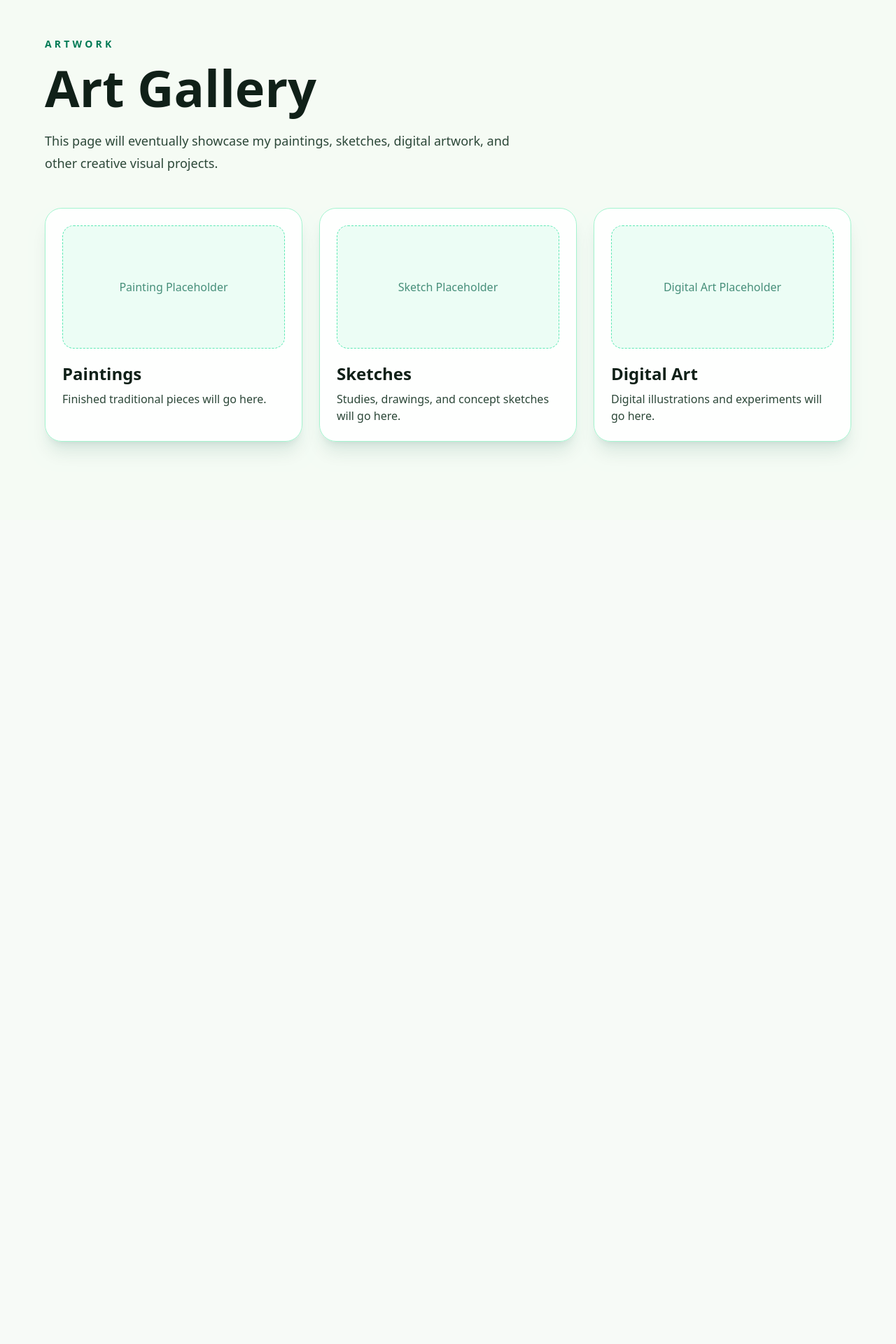
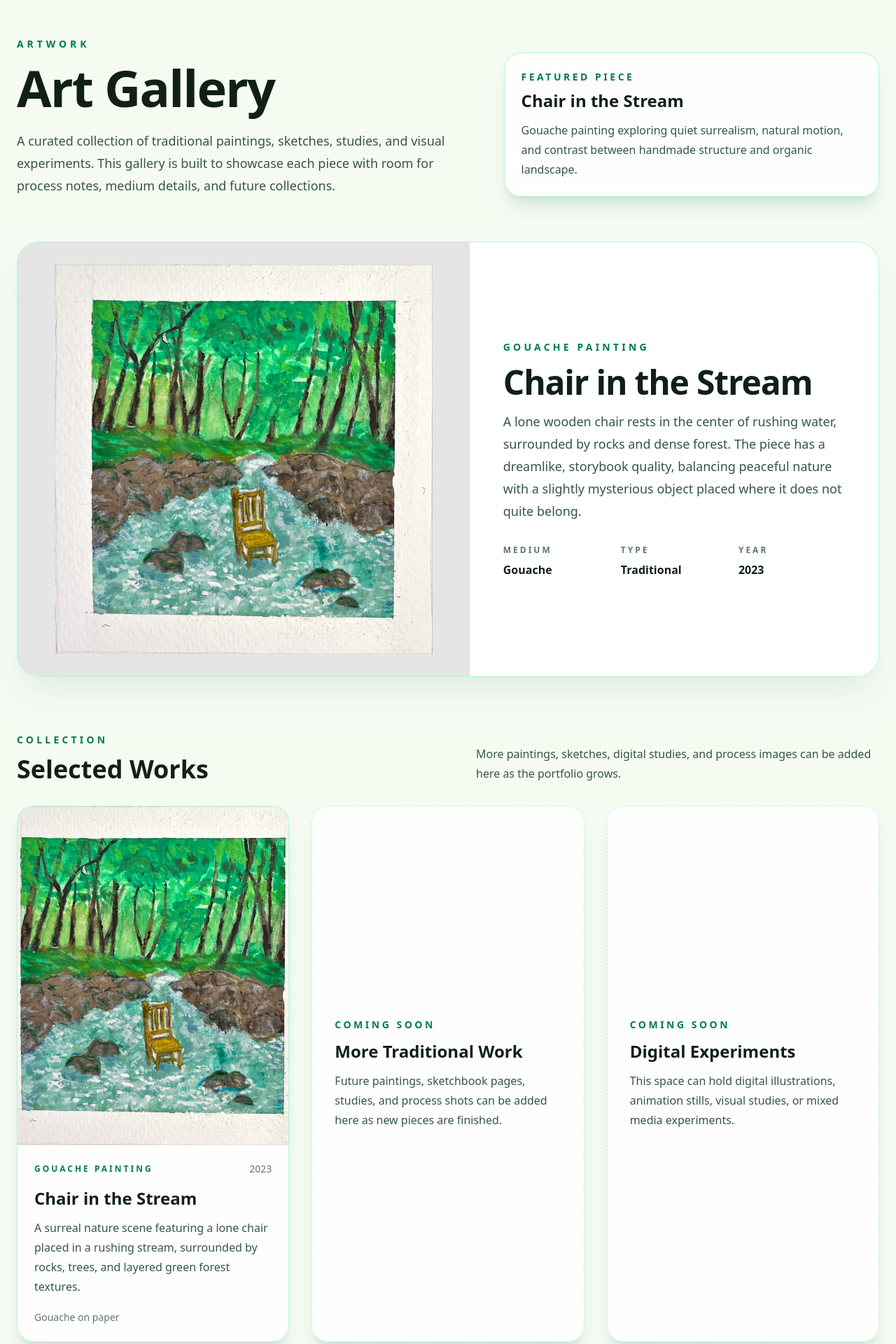
Before and after one commit to WayneH08/portfolio-site, a Next.js app: page /gallery in a window 1280 px wide. Shown: the part 120-2040 px from the top of the page at 70% size. Before the commit the page ends 863 px from the top, so only its background shows below. Built offline with nearby package versions, Linux system fonts and the light colour scheme.

Commit message:
Build professional art gallery page

```diff
--- a/app/gallery/page.tsx
+++ b/app/gallery/page.tsx
@@ -1,7 +1,21 @@
 "use client"
 
+import Image from "next/image"
+import { motion } from "framer-motion"
 import { useFunMode } from "@/components/FunModeProvider"
 import { useTheme } from "@/components/ThemeProvider"
+
+const artworks = [
+  {
+    title: "Chair in the Stream",
+    category: "Gouache Painting",
+    year: "2023",
+    medium: "Gouache on paper",
+    image: "/assets/gallery/chair-stream-painting.jpg",
+    description:
+      "A surreal nature scene featuring a lone chair placed in a rushing stream, surrounded by rocks, trees, and layered green forest textures.",
+  },
+]
 
 export default function GalleryPage() {
   const { funMode } = useFunMode()
@@ -13,70 +27,209 @@ export default function GalleryPage() {
     ? "fun-mode-gradient text-white"
     : isDark
       ? "bg-[#06150f] text-white"
-      : "bg-[#f5fbf4] text-[#102018]"
+      : "bg-[#f6fbf2] text-[#102018]"
 
   const eyebrowClass = funMode || isDark ? "text-emerald-200" : "text-emerald-700"
 
-  const paragraphClass = funMode || isDark ? "text-white/80" : "text-[#2c4738]"
+  const paragraphClass = funMode || isDark ? "text-white/75" : "text-[#355645]"
+
+  const mutedTextClass = funMode || isDark ? "text-white/55" : "text-[#5d7668]"
 
   const cardClass =
     funMode || isDark
-      ? "border-white/15 bg-white/10 text-white shadow-2xl backdrop-blur"
-      : "border-emerald-200 bg-white/85 text-[#102018] shadow-xl shadow-emerald-900/10 backdrop-blur"
+      ? "border-white/15 bg-white/10 shadow-2xl shadow-black/30 backdrop-blur"
+      : "border-emerald-200/80 bg-white/85 shadow-xl shadow-emerald-900/10 backdrop-blur"
 
-  const placeholderClass =
+  const featureClass =
     funMode || isDark
-      ? "border-white/30 bg-white/10 text-white/60"
-      : "border-emerald-300 bg-emerald-50 text-emerald-800/70"
+      ? "border-white/15 bg-black/20 shadow-2xl shadow-black/30"
+      : "border-emerald-200/80 bg-white/90 shadow-2xl shadow-emerald-900/10"
 
   return (
     <main className={`min-h-screen px-6 py-28 transition-colors duration-500 ${pageClass}`}>
-      <section className="mx-auto max-w-6xl">
-        <p className={`mb-4 text-sm font-semibold uppercase tracking-[0.3em] ${eyebrowClass}`}>
+      <section className="mx-auto max-w-7xl">
+        {/* HERO */}
+        <div className="mb-16 grid items-end gap-10 lg:grid-cols-[1.1fr_0.9fr]">
+          <motion.div
+            initial={{ opacity: 0, y: 24 }}
+            animate={{ opacity: 1, y: 0 }}
+            transition={{ duration: 0.55 }}
+          >
+            <p className={`mb-4 text-sm font-semibold uppercase tracking-[0.35em] ${eyebrowClass}`}>
               Artwork
             </p>
 
-        <h1 className="mb-6 text-5xl font-bold md:text-7xl">
+            <h1 className="mb-6 max-w-4xl text-5xl font-bold tracking-tight md:text-7xl">
               Art Gallery
             </h1>
 
             <p className={`max-w-2xl text-lg leading-8 ${paragraphClass}`}>
-          This page will eventually showcase my paintings, sketches, digital
-          artwork, and other creative visual projects.
+              A curated collection of traditional paintings, sketches, studies,
+              and visual experiments. This gallery is built to showcase each
+              piece with room for process notes, medium details, and future
+              collections.
+            </p>
+          </motion.div>
+
+          <motion.div
+            initial={{ opacity: 0, y: 24 }}
+            animate={{ opacity: 1, y: 0 }}
+            transition={{ duration: 0.55, delay: 0.1 }}
+            className={`rounded-3xl border p-6 ${cardClass}`}
+          >
+            <p className={`mb-2 text-sm font-semibold uppercase tracking-[0.25em] ${eyebrowClass}`}>
+              Featured Piece
+            </p>
+            <h2 className="text-2xl font-bold">Chair in the Stream</h2>
+            <p className={`mt-3 leading-7 ${paragraphClass}`}>
+              Gouache painting exploring quiet surrealism, natural motion, and
+              contrast between handmade structure and organic landscape.
+            </p>
+          </motion.div>
+        </div>
+
+        {/* FEATURED ARTWORK */}
+        <motion.article
+          initial={{ opacity: 0, y: 28 }}
+          animate={{ opacity: 1, y: 0 }}
+          transition={{ duration: 0.6, delay: 0.15 }}
+          className={`overflow-hidden rounded-[2rem] border ${featureClass}`}
+        >
+          <div className="grid gap-0 lg:grid-cols-[1.05fr_0.95fr]">
+            <div className="relative min-h-[420px] bg-black/10 md:min-h-[620px]">
+              <Image
+                src="/assets/gallery/chair-stream-painting.jpg"
+                alt="Gouache painting of a wooden chair sitting in a stream surrounded by rocks and forest trees."
+                fill
+                priority
+                className="object-contain p-4 md:p-8"
+                sizes="(max-width: 1024px) 100vw, 55vw"
+              />
+            </div>
+
+            <div className="flex flex-col justify-center p-8 md:p-12">
+              <p className={`mb-4 text-sm font-semibold uppercase tracking-[0.3em] ${eyebrowClass}`}>
+                Gouache Painting
               </p>
 
-        <div className="mt-12 grid gap-6 md:grid-cols-3">
-          <div className={`rounded-3xl border p-6 transition hover:-translate-y-1 ${cardClass}`}>
-            <div className={`mb-5 flex h-44 items-center justify-center rounded-2xl border border-dashed ${placeholderClass}`}>
-              Painting Placeholder
+              <h2 className="mb-4 text-4xl font-bold tracking-tight md:text-5xl">
+                Chair in the Stream
+              </h2>
+
+              <p className={`mb-8 text-lg leading-8 ${paragraphClass}`}>
+                A lone wooden chair rests in the center of rushing water,
+                surrounded by rocks and dense forest. The piece has a dreamlike,
+                storybook quality, balancing peaceful nature with a slightly
+                mysterious object placed where it does not quite belong.
+              </p>
+
+              <div className="grid gap-4 sm:grid-cols-3">
+                <div>
+                  <p className={`text-xs font-semibold uppercase tracking-[0.25em] ${mutedTextClass}`}>
+                    Medium
+                  </p>
+                  <p className="mt-2 font-semibold">Gouache</p>
                 </div>
-            <h2 className="mb-2 text-2xl font-bold">Paintings</h2>
-            <p className={paragraphClass}>
-              Finished traditional pieces will go here.
+
+                <div>
+                  <p className={`text-xs font-semibold uppercase tracking-[0.25em] ${mutedTextClass}`}>
+                    Type
+                  </p>
+                  <p className="mt-2 font-semibold">Traditional</p>
+                </div>
+
+                <div>
+                  <p className={`text-xs font-semibold uppercase tracking-[0.25em] ${mutedTextClass}`}>
+                    Year
+                  </p>
+                  <p className="mt-2 font-semibold">2023</p>
+                </div>
+              </div>
+            </div>
+          </div>
+        </motion.article>
+
+        {/* COLLECTION GRID */}
+        <section className="mt-20">
+          <div className="mb-8 flex flex-col gap-4 md:flex-row md:items-end md:justify-between">
+            <div>
+              <p className={`mb-3 text-sm font-semibold uppercase tracking-[0.3em] ${eyebrowClass}`}>
+                Collection
+              </p>
+              <h2 className="text-4xl font-bold">Selected Works</h2>
+            </div>
+
+            <p className={`max-w-xl leading-7 ${paragraphClass}`}>
+              More paintings, sketches, digital studies, and process images can
+              be added here as the portfolio grows.
             </p>
           </div>
 
-          <div className={`rounded-3xl border p-6 transition hover:-translate-y-1 ${cardClass}`}>
-            <div className={`mb-5 flex h-44 items-center justify-center rounded-2xl border border-dashed ${placeholderClass}`}>
-              Sketch Placeholder
+          <div className="grid gap-8 md:grid-cols-2 xl:grid-cols-3">
+            {artworks.map((artwork) => (
+              <motion.div
+                key={artwork.title}
+                initial={{ opacity: 0, y: 24 }}
+                whileInView={{ opacity: 1, y: 0 }}
+                viewport={{ once: true, amount: 0.25 }}
+                transition={{ duration: 0.45 }}
+                className={`group overflow-hidden rounded-3xl border transition duration-300 hover:-translate-y-1 ${cardClass}`}
+              >
+                <div className="relative aspect-[4/5] overflow-hidden bg-black/10">
+                  <Image
+                    src={artwork.image}
+                    alt={`${artwork.title}, ${artwork.medium}`}
+                    fill
+                    className="object-cover transition duration-700 group-hover:scale-105"
+                    sizes="(max-width: 768px) 100vw, 33vw"
+                  />
                 </div>
-            <h2 className="mb-2 text-2xl font-bold">Sketches</h2>
-            <p className={paragraphClass}>
-              Studies, drawings, and concept sketches will go here.
+
+                <div className="p-6">
+                  <div className="mb-4 flex items-center justify-between gap-4">
+                    <p className={`text-xs font-semibold uppercase tracking-[0.25em] ${eyebrowClass}`}>
+                      {artwork.category}
+                    </p>
+                    <p className={`text-sm ${mutedTextClass}`}>{artwork.year}</p>
+                  </div>
+
+                  <h3 className="mb-3 text-2xl font-bold">{artwork.title}</h3>
+
+                  <p className={`mb-5 leading-7 ${paragraphClass}`}>
+                    {artwork.description}
+                  </p>
+
+                  <p className={`text-sm font-medium ${mutedTextClass}`}>
+                    {artwork.medium}
+                  </p>
+                </div>
+              </motion.div>
+            ))}
+
+            <div className={`flex min-h-[420px] flex-col justify-center rounded-3xl border border-dashed p-8 ${cardClass}`}>
+              <p className={`mb-3 text-sm font-semibold uppercase tracking-[0.25em] ${eyebrowClass}`}>
+                Coming Soon
+              </p>
+              <h3 className="mb-3 text-2xl font-bold">More Traditional Work</h3>
+              <p className={`leading-7 ${paragraphClass}`}>
+                Future paintings, sketchbook pages, studies, and process shots
+                can be added here as new pieces are finished.
               </p>
             </div>
 
-          <div className={`rounded-3xl border p-6 transition hover:-translate-y-1 ${cardClass}`}>
-            <div className={`mb-5 flex h-44 items-center justify-center rounded-2xl border border-dashed ${placeholderClass}`}>
-              Digital Art Placeholder
-            </div>
-            <h2 className="mb-2 text-2xl font-bold">Digital Art</h2>
-            <p className={paragraphClass}>
-              Digital illustrations and experiments will go here.
+            <div className={`flex min-h-[420px] flex-col justify-center rounded-3xl border border-dashed p-8 ${cardClass}`}>
+              <p className={`mb-3 text-sm font-semibold uppercase tracking-[0.25em] ${eyebrowClass}`}>
+                Coming Soon
+              </p>
+              <h3 className="mb-3 text-2xl font-bold">Digital Experiments</h3>
+              <p className={`leading-7 ${paragraphClass}`}>
+                This space can hold digital illustrations, animation stills,
+                visual studies, or mixed media experiments.
               </p>
             </div>
           </div>
         </section>
+      </section>
     </main>
   )
 }
--- a/app/layout.tsx
+++ b/app/layout.tsx
@@ -14,14 +14,56 @@ export const metadata: Metadata = {
   },
 }
 
+const themeScript = `
+(function () {
+  try {
+    var theme = localStorage.getItem("theme");
+    var funMode = localStorage.getItem("funMode");
+
+    if (theme !== "light" && theme !== "dark") {
+      theme = window.matchMedia("(prefers-color-scheme: light)").matches ? "light" : "dark";
+    }
+
+    var pageBg =
+      funMode === "true"
+        ? "linear-gradient(135deg, #ef4444, #facc15, #3b82f6, #22c55e)"
+        : theme === "dark"
+          ? "#0b2418"
+          : "#f7faf7";
+
+    var pageText =
+      funMode === "true"
+        ? "#ffffff"
+        : theme === "dark"
+          ? "#ffffff"
+          : "#102018";
+
+    document.documentElement.dataset.theme = theme;
+    document.documentElement.dataset.funMode = String(funMode === "true");
+    document.documentElement.style.setProperty("--page-bg", pageBg);
+    document.documentElement.style.setProperty("--page-text", pageText);
+    document.documentElement.style.background = pageBg;
+  } catch (error) {}
+})();
+`
+
 export default function RootLayout({
   children,
 }: {
   children: React.ReactNode
 }) {
   return (
-    <html lang="en">
-      <body>
+    <html lang="en" suppressHydrationWarning>
+      <head>
+        <script dangerouslySetInnerHTML={{ __html: themeScript }} />
+      </head>
+
+      <body
+        style={{
+          background: "var(--page-bg)",
+          color: "var(--page-text)",
+        }}
+      >
         <ThemeProvider>
           <FunModeProvider>
             <Navbar />
```
Also changed, not shown: components/FunModeProvider.tsx (+17 -14 lines), components/ThemeProvider.tsx (+9 -3 lines), public/assets/gallery/chair-stream-painting.JPG (added). Lines whose indentation alone changed are shown as unchanged.
